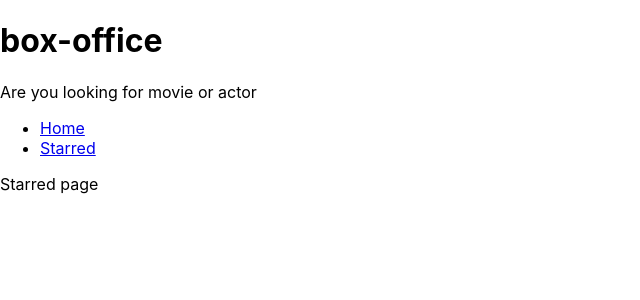
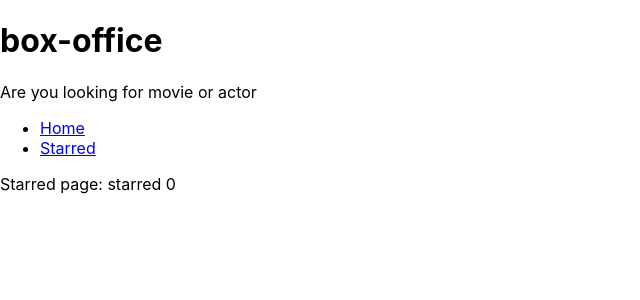
Before and after one commit to 563rajesh/box-office-app, a React (Create React App) app: page /starred in a window 1280 px wide. Shown: the top 300 px of the page, without its empty margins (0-640 px from the left). Built offline with nearby package versions, Linux system fonts and the light colour scheme.

Commit message:
created useStarredShow hook and placed useStarredShows hook logic in separate file.tell user that weather show is starred  or not.

```diff
--- a/src/component/shows/ShowCard.jsx
+++ b/src/component/shows/ShowCard.jsx
@@ -1,4 +1,4 @@
-const ShowCard = ({ name, image, id, summary, onClickStarMe }) => {
+const ShowCard = ({ name, image, id, summary, onClickStarMe, isStarred }) => {
   const summaryStripped = summary
     ? summary.split(' ').slice(0, 10).join(' ').replace(/<.+?>/g, '')
     : 'no description';
@@ -14,7 +14,7 @@
           Read more
         </a>
         <button type="button" onClick={() => onClickStarMe(id)}>
-          star me
+          {isStarred ? 'Unstar me' : 'Star me'}
         </button>
       </div>
     </div>
--- a/src/component/shows/ShowsGrid.jsx
+++ b/src/component/shows/ShowsGrid.jsx
@@ -1,35 +1,8 @@
-import { useEffect, useReducer } from 'react';
+import { useStarredShows } from '../../lib/useStarredShows';
 import ShowCard from './ShowCard';
 
-const usePersistedReducer = (reducer, initialState, localStorageKey) => {
-  const [state, dispatch] = useReducer(reducer, initialState, initial => {
-    const persistedValue = localStorage.getItem(localStorageKey);
-    return persistedValue ? JSON.parse(persistedValue) : initial;
-  });
-
-  useEffect(() => {
-    localStorage.setItem(localStorageKey, JSON.stringify(state));
-  }, [state, localStorageKey]);
-  return [state, dispatch];
-};
-function starredShowsReducer(currentStarred, action) {
-  switch (action.type) {
-    case 'STAR':
-      return currentStarred.concat(action.showId);
-    case 'UNSTAR':
-      return currentStarred.filter(star => star !== action.showId);
-    default:
-      return currentStarred;
-  }
-}
 const ShowsGrid = ({ shows }) => {
-  const [starredShows, dispatchStarred] = usePersistedReducer(
-    starredShowsReducer,
-    [],
-    'starredShows'
-  );
-  console.log(starredShows);
-
+  const [starredShows, dispatchStarred] = useStarredShows();
   function onClickStarMe(showId) {
     const isStarred = starredShows.includes(showId);
     if (isStarred) {
@@ -50,6 +23,7 @@
             data.show.image ? data.show.image.medium : '/not-found-image.png'
           }
           onClickStarMe={onClickStarMe}
+          isStarred={starredShows.includes(data.show.id)}
         ></ShowCard>
       ))}
     </div>
--- /dev/null
+++ b/src/lib/useStarredShows.js
@@ -0,0 +1,27 @@
+import { useEffect, useReducer } from 'react';
+
+const usePersistedReducer = (reducer, initialState, localStorageKey) => {
+  const [state, dispatch] = useReducer(reducer, initialState, initial => {
+    const persistedValue = localStorage.getItem(localStorageKey);
+    return persistedValue ? JSON.parse(persistedValue) : initial;
+  });
+
+  useEffect(() => {
+    localStorage.setItem(localStorageKey, JSON.stringify(state));
+  }, [state, localStorageKey]);
+  return [state, dispatch];
+};
+function starredShowsReducer(currentStarred, action) {
+  switch (action.type) {
+    case 'STAR':
+      return currentStarred.concat(action.showId);
+    case 'UNSTAR':
+      return currentStarred.filter(star => star !== action.showId);
+    default:
+      return currentStarred;
+  }
+}
+
+export const useStarredShows = () => {
+  return usePersistedReducer(starredShowsReducer, [], 'starredShows');
+};
--- a/src/pages/Starred.jsx
+++ b/src/pages/Starred.jsx
@@ -1,5 +1,8 @@
+import { useStarredShows } from '../lib/useStarredShows';
+
 const Starred = () => {
-  return <div>Starred page</div>;
+  const [starredShows] = useStarredShows();
+  return <div>Starred page: starred {starredShows.length}</div>;
 };
 
 export default Starred;
```
